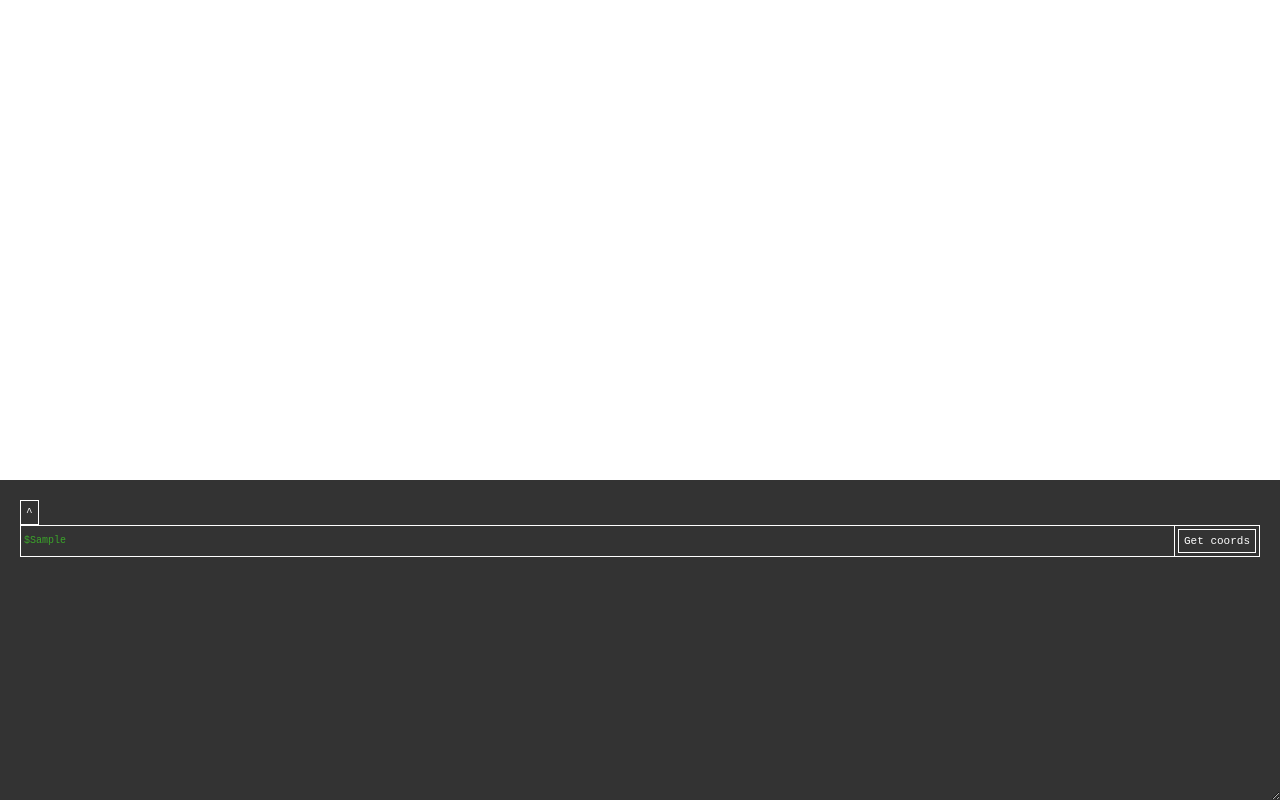
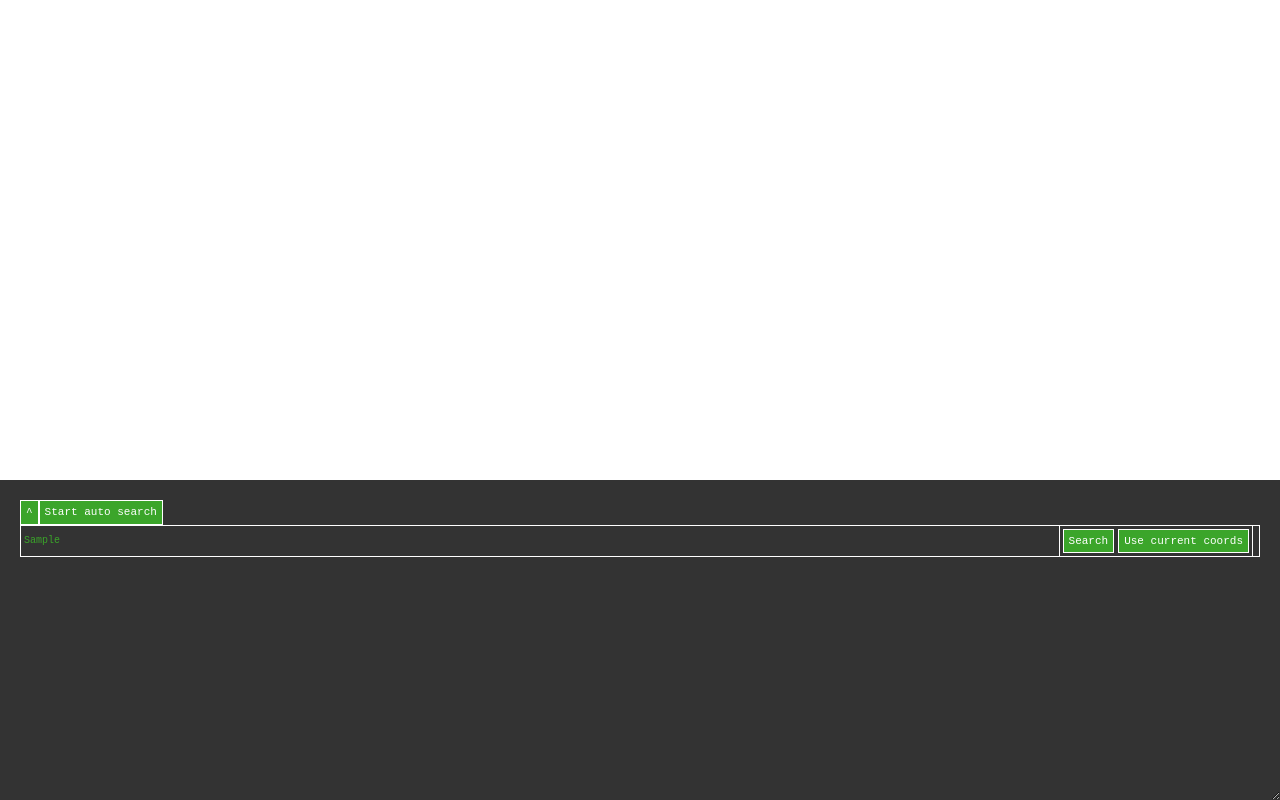
Before and after one commit to maslaknikolai/gmaps-coords, a Preact app: page / in a window 1280 px wide. Both pictures are taken after typing "Sample" into the empty fields and a click on the button "GO". Built offline with nearby package versions, Linux system fonts and the light colour scheme; the HTML template or start-up script is replaced by a standard one.

Commit message:
Autosearch

```diff
--- a/src/AddressesField.tsx
+++ b/src/AddressesField.tsx
@@ -1,21 +1,33 @@
-import { useRef } from "preact/hooks";
+import { useMemo, useRef } from "preact/hooks";
+import { AddressItem } from "./types";
 
 export const AddressesField = ({
     onPaste,
-    addresses = ''
+    addresses,
 }: {
-    onPaste: (addresses: string) => void,
-    addresses: string
+    onPaste: (addresses: AddressItem[]) => void,
+    addresses: AddressItem[]
 }) => {
     const field = useRef(null)
 
     const parse = () => {
-        onPaste(field.current.value)
+        const v: AddressItem[] = field.current.value
+            .split('\n')
+            .filter(Boolean)
+            .map(it => ({
+                id: Math.random(),
+                address: it,
+                coords: ''
+            }))
+
+        onPaste(v)
     }
+
+    const addressesString = useMemo(() => addresses.map(a => a.address).join('\n'), [addresses])
 
 	return (
 		<div>
-            <textarea ref={field} value={addresses} placeholder="Paste addresses" className="w-full border border-solid border-white p-1" style="height: 100px"></textarea>
+            <textarea ref={field} value={addressesString} placeholder="Paste addresses" className="w-full border border-solid border-white p-1" style="height: 100px"></textarea>
             <button className="KKSearchUIBtn w-full" onClick={parse}>GO</button>
 		</div>
 	);
--- a/src/MainTable.tsx
+++ b/src/MainTable.tsx
@@ -1,11 +1,85 @@
+import { useCallback, useEffect, useRef, useState } from "preact/hooks";
+import { AddressItem } from "./types";
+
 export const MainTable = ({
     addresses,
     back,
+    updateItem,
 }: {
-    addresses: string;
+    addresses: AddressItem[];
     back: () => void;
+    updateItem: (id: string, upd: (c: AddressItem) => AddressItem) => void;
 }) => {
-    const items = addresses.split('\n').filter(Boolean)
+    function search(addressItem: AddressItem) {
+        const f = document.querySelector<HTMLInputElement>('#searchboxinput')
+        const b = document.querySelector<HTMLButtonElement>('#searchbox-searchbutton')
+
+        f.value = addressItem.address;
+        b.click();
+    }
+
+    function getCurrentCoordinates() {
+        const match = document.location.href.match(/!3d(-?\d+\.\d+)!4d(-?\d+\.\d+)/);
+        return match ? [match[1], match[2]].join(',') : '';
+    }
+
+    function sleep(ms: number) {
+        return new Promise(resolve => setTimeout(resolve, ms));
+    }
+
+    function saveCoords(id: string) {
+        updateItem(id, c => ({
+            ...c,
+            coords: getCurrentCoordinates()
+        }))
+    }
+
+    const [autoSearch, setAutoSearch] = useState(false)
+    const lastAutoSearchedIndex = useRef(-1)
+
+    const preformAutoSearch = async () => {
+        const nextAddressesWithNoCoordsIndex = addresses.findIndex(it => !it.coords)
+
+        if (nextAddressesWithNoCoordsIndex === -1) {
+            return
+        }
+
+        const indexToSearch = Math.max(nextAddressesWithNoCoordsIndex, lastAutoSearchedIndex.current + 1)
+        const addressToSearch = addresses[indexToSearch]
+
+        lastAutoSearchedIndex.current = indexToSearch
+
+        search(addressToSearch)
+
+        await sleep(2000)
+
+        const coords = getCurrentCoordinates()
+
+        if (!coords) {
+            return
+        };
+
+        saveCoords(addressToSearch.id)
+    }
+
+    useEffect(() => {
+        if (!autoSearch) return;
+
+        preformAutoSearch()
+        const interval = setInterval(preformAutoSearch, 4000)
+
+        return () => {
+            clearInterval(interval)
+        }
+    }, [autoSearch])
+
+    async function searchOne(addressItem: AddressItem) {
+        if (autoSearch) {
+            setAutoSearch(false)
+            await sleep(2000)
+        }
+        search(addressItem)
+    }
 
 	return (
         <>
@@ -13,17 +87,35 @@ export const MainTable = ({
                 ^
             </button>
 
+            <button onClick={() => setAutoSearch(!autoSearch)} className="KKSearchUIBtn">
+                {!autoSearch ? 'Start auto search' : 'Stop auto search'}
+            </button>
+
             <table class="KKSearchUI__table">
-                {items.map(address => (
-                    <tr>
-                        <td>${address}</td>
+                {addresses.map(addressItem => (
+                    <tr key={addressItem.id}>
                         <td>
-                            <button
-                                class="KKSearchUIBtn js-KKSearchUI-search-one"
-                                data-address={address}
-                            >
-                                Get coords
-                            </button>
+                            {addressItem.address}
+                        </td>
+                        <td>
+                            <div class="flex gap-1">
+                                <button
+                                    class="KKSearchUIBtn js-KKSearchUI-search-one"
+                                    onClick={() => searchOne(addressItem)}
+                                >
+                                    Search
+                                </button>
+
+                                <button
+                                    class="KKSearchUIBtn js-KKSearchUI-search-one"
+                                    onClick={() => saveCoords(addressItem.id)}
+                                >
+                                    Use current coords
+                                </button>
+                            </div>
+                        </td>
+                        <td>
+                            {addressItem.coords}
                         </td>
                     </tr>
                 ))}
--- a/src/index.tsx
+++ b/src/index.tsx
@@ -1,23 +1,42 @@
 import { render } from 'preact';
 import styles from './style.css?inline';
 import { AddressesField } from './AddressesField';
-import { useState } from 'preact/hooks';
+import { useEffect, useState } from 'preact/hooks';
 import { MainTable } from './MainTable';
-import { Page } from './types';
+import { AddressItem, Page } from './types';
 
 export function App() {
-	const [page, setPage] = useState<Page>('Field');
-	const [addresses, setAddresses] = useState<string>('');
+	const [page, setPage] = useState<Page>(localStorage.page || 'Field');
+	const [addresses, setAddresses] = useState<AddressItem[]>(() => {
+		try {
+			return JSON.parse(localStorage.addresses || '[]');
+		} catch {
+			return [];
+		}
+	});
 
-	const onPaste = (newA: string) => {
+	useEffect(() => { localStorage.page = page; }, [page]);
+	useEffect(() => { localStorage.addresses = JSON.stringify(addresses); }, [addresses]);
+
+	const onPaste = (newA: AddressItem[]) => {
 		setAddresses(newA)
 		setPage('Table')
+	}
+
+	function updateItem(id: string, upd: (c: AddressItem) => AddressItem) {
+		setAddresses((c) => c.map((it) => (it.id === id ? upd(it) : it)))
 	}
 
 	return (
 		<div className="KKSearchUI">
 			{page === 'Field' && <AddressesField addresses={addresses} onPaste={onPaste} />}
-			{page === 'Table' && <MainTable addresses={addresses} back={() => setPage('Field')} />}
+			{page === 'Table' && (
+				<MainTable
+					addresses={addresses}
+					back={() => setPage('Field')}
+					updateItem={updateItem}
+				/>
+			)}
 		</div>
 	);
 }
--- a/src/style.css
+++ b/src/style.css
@@ -42,11 +42,12 @@
 	border: 1px solid white;
 	font-size: 11px;
 	padding: 3px 5px;
+	background: #3ba52a;
 	white-space: nowrap;
 }
 
 .KKSearchUIBtn:hover {
-	background: #3ba52a;
+	background: #1f5c15;
 	color: #ffffff;
 	cursor: pointer;
 }
--- a/src/types.ts
+++ b/src/types.ts
@@ -1 +1,6 @@
 export type Page = 'Field' | 'Table'
+export type AddressItem = {
+    id: string,
+    address: string
+    coords: string
+}
```
